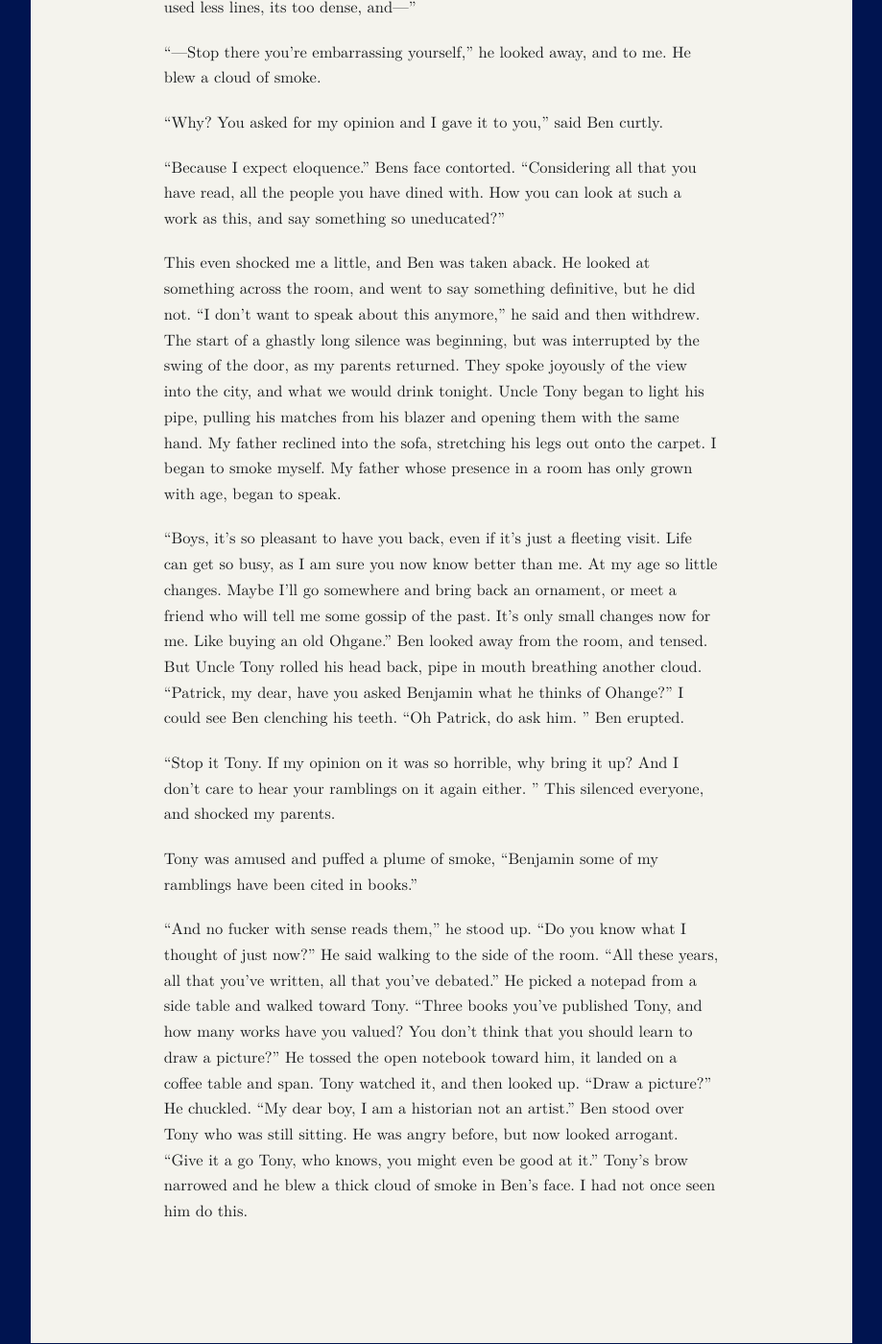
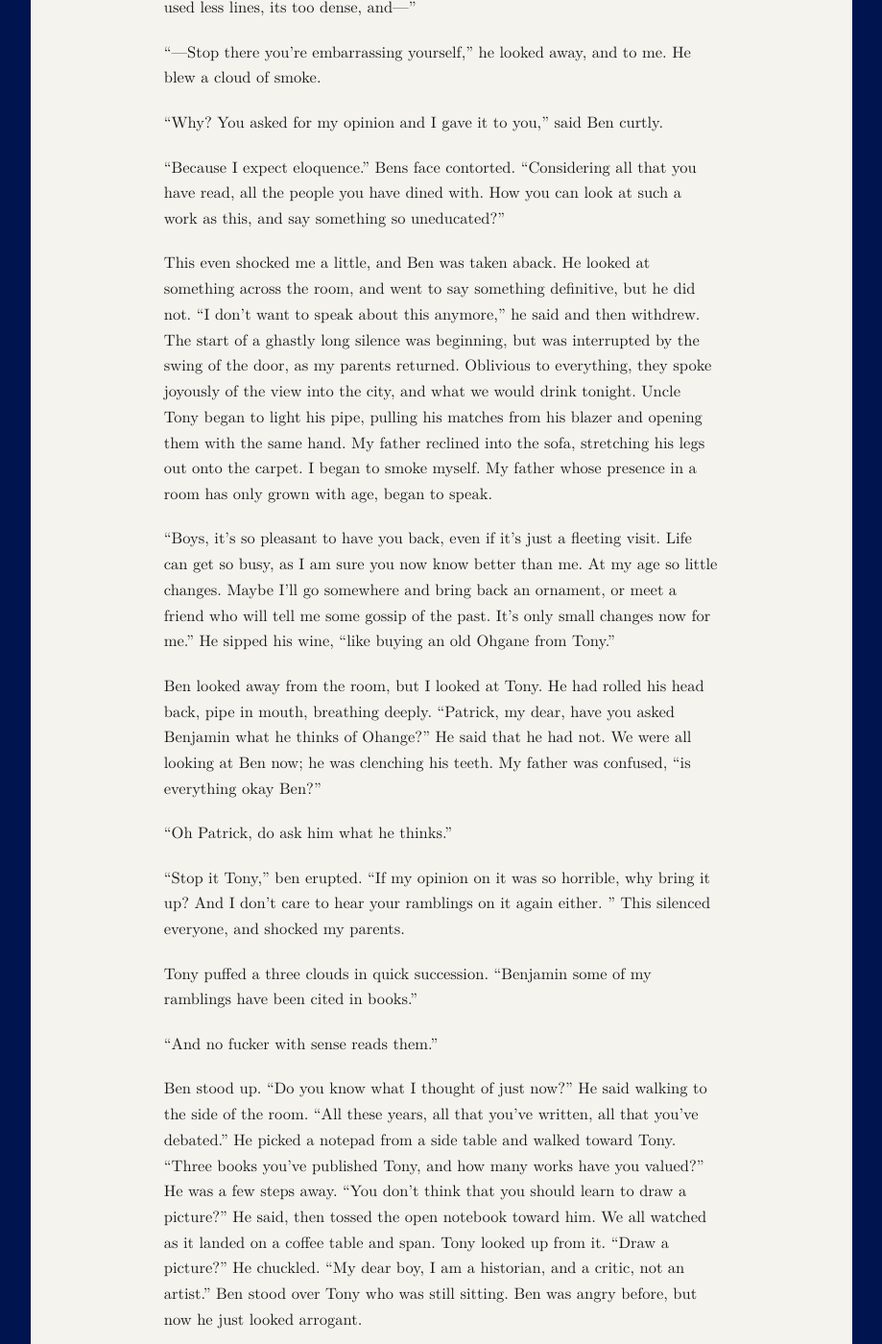
Before and after one commit to chrisjwheeler/website, a Jekyll site: the page built from _posts/2026-09-04-The-Creation-Of-A-Critique.md, in a window 1280 px wide and 1400 px high, scrolled down 3919 px. Shown: the whole window at 96% size, without its empty margins (180-1099 px from the left). Built offline with Jekyll 4.4.1, drawn with Linux system fonts in a browser that asks for light colours; some of the changed text lies outside the part shown.

Commit message:
More tweaks.

```diff
--- a/_posts/2026-09-04-The-Creation-Of-A-Critique.md
+++ b/_posts/2026-09-04-The-Creation-Of-A-Critique.md
@@ -61,12 +61,22 @@ After dinner, my parents went to the balcony to look over the city. This left me
 
 “Because I expect eloquence.” Bens face contorted. “Considering all that you have read, all the people you have dined with. How you can look at such a work as this, and say something so uneducated?”
 
-This even shocked me a little, and Ben was taken aback. He looked at something across the room, and went to say something definitive, but he did not. “I don’t want to speak about this anymore,” he said and then withdrew. The start of a ghastly long silence was beginning, but was interrupted by the swing of the door, as my parents returned. They spoke joyously of the view into the city, and what we would drink tonight. Uncle Tony began to light his pipe, pulling his matches from his blazer and opening them with the same hand. My father reclined into the sofa, stretching his legs out onto the carpet. I began to smoke myself. My father whose presence in a room has only grown with age, began to speak.
+This even shocked me a little, and Ben was taken aback. He looked at something across the room, and went to say something definitive, but he did not. “I don’t want to speak about this anymore,” he said and then withdrew. The start of a ghastly long silence was beginning, but was interrupted by the swing of the door, as my parents returned. Oblivious to everything, they spoke joyously of the view into the city, and what we would drink tonight. Uncle Tony began to light his pipe, pulling his matches from his blazer and opening them with the same hand. My father reclined into the sofa, stretching his legs out onto the carpet. I began to smoke myself. My father whose presence in a room has only grown with age, began to speak.
 
-“Boys, it’s so pleasant to have you back, even if it’s just a fleeting visit. Life can get so busy, as I am sure you now know better than me. At my age so little changes. Maybe I’ll go somewhere and bring back an ornament, or meet a friend who will tell me some gossip of the past. It’s only small changes now for me. Like buying an old Ohgane.”  Ben looked away from the room, and tensed. But Uncle Tony rolled his head back, pipe in mouth breathing another cloud. “Patrick, my dear, have you asked Benjamin what he thinks of Ohange?” I could see Ben clenching his teeth. “Oh Patrick, do ask him. ” Ben erupted.
+“Boys, it’s so pleasant to have you back, even if it’s just a fleeting visit. Life can get so busy, as I am sure you now know better than me. At my age so little changes. Maybe I’ll go somewhere and bring back an ornament, or meet a friend who will tell me some gossip of the past. It’s only small changes now for me.” He sipped his wine, "like buying an old Ohgane from Tony.”
 
-“Stop it Tony. If my opinion on it was so horrible, why bring it up? And I don’t care to hear your ramblings on it again either. ” This silenced everyone, and shocked my parents.
+Ben looked away from the room, but I looked at Tony. He had rolled his head back, pipe in mouth, breathing deeply. “Patrick, my dear, have you asked Benjamin what he thinks of Ohange?” He said that he had not. We were all looking at Ben now; he was clenching his teeth. My father was confused, "is everything okay Ben?"
 
-Tony was amused and puffed a plume of smoke, “Benjamin some of my ramblings have been cited in books.”
+“Oh Patrick, do ask him what he thinks.”
 
-“And no fucker with sense reads them,” he stood up. “Do you know what I thought of just now?” He said walking to the side of the room. “All these years, all that you’ve written, all that you’ve debated.” He picked a notepad from a side table and walked toward Tony. “Three books you’ve published Tony, and how many works have you valued? You don’t think that you should learn to draw a picture?" He tossed the open notebook toward him, it landed on a coffee table and span. Tony watched it, and then looked up. “Draw a picture?" He chuckled. "My dear boy, I am a historian not an artist.” Ben stood over Tony who was still sitting. He was angry before, but now looked arrogant. “Give it a go Tony, who knows, you might even be good at it.” Tony’s brow narrowed and he blew a thick cloud of smoke in Ben’s face. I had not once seen him do this.
+“Stop it Tony,” ben erupted. “If my opinion on it was so horrible, why bring it up? And I don’t care to hear your ramblings on it again either. ” This silenced everyone, and shocked my parents.
+
+Tony puffed a three clouds in quick succession. “Benjamin some of my ramblings have been cited in books.”
+
+“And no fucker with sense reads them.”
+
+ Ben stood up. “Do you know what I thought of just now?” He said walking to the side of the room. “All these years, all that you’ve written, all that you’ve debated.” He picked a notepad from a side table and walked toward Tony. “Three books you’ve published Tony, and how many works have you valued?” He was a few steps away. “You don’t think that you should learn to draw a picture?" He said, then tossed the open notebook toward him. We all watched as it landed on a coffee table and span. Tony looked up from it. “Draw a picture?" He chuckled. "My dear boy, I am a historian, and a critic, not an artist.” Ben stood over Tony who was still sitting. Ben was angry before, but now he just looked arrogant.
+
+ “Give it a go Tony, who knows, you might even be good at it.” Tony’s brow narrowed and he blew a thick cloud of smoke in Ben’s face.
+
+ I had not once seen him do this.
```
